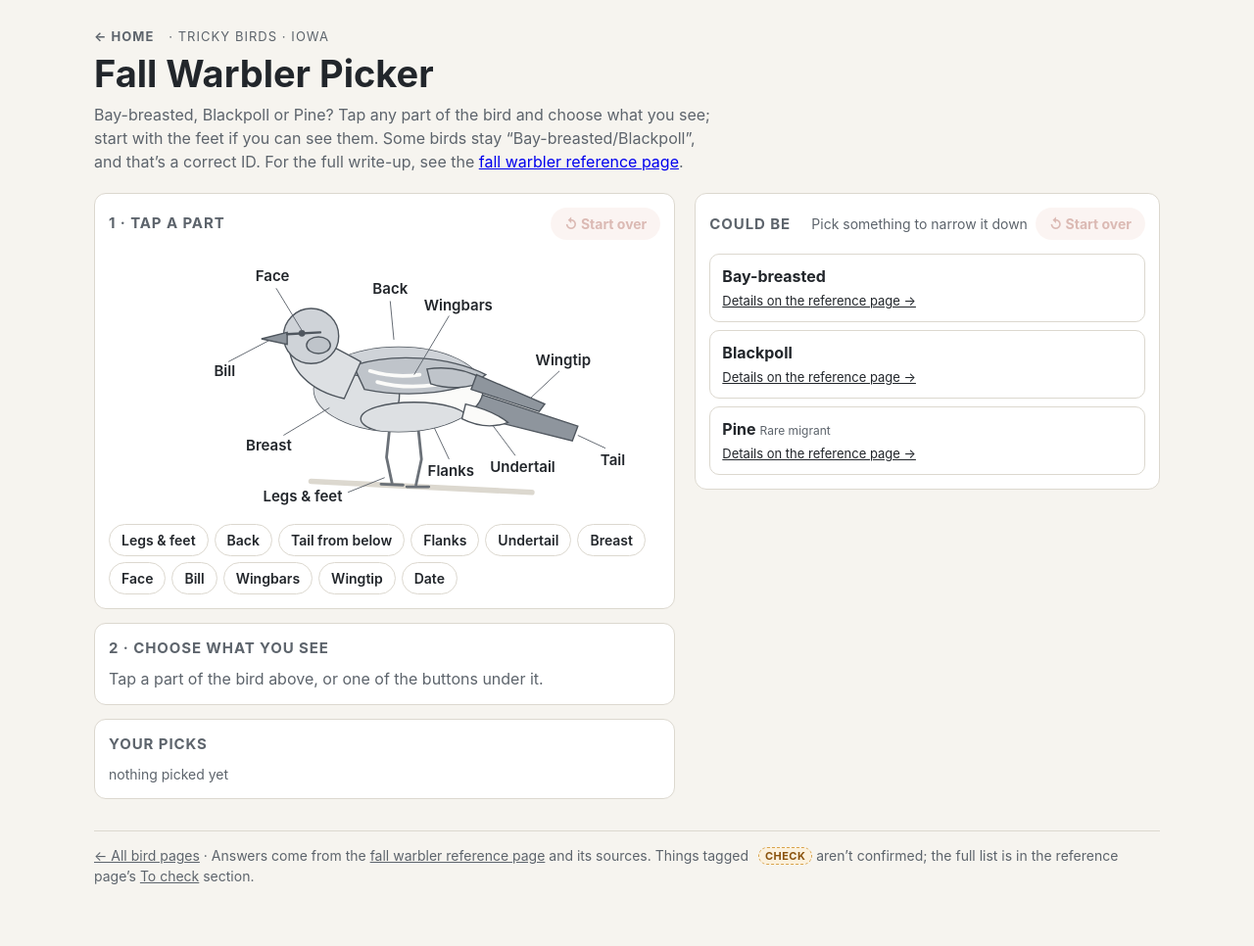
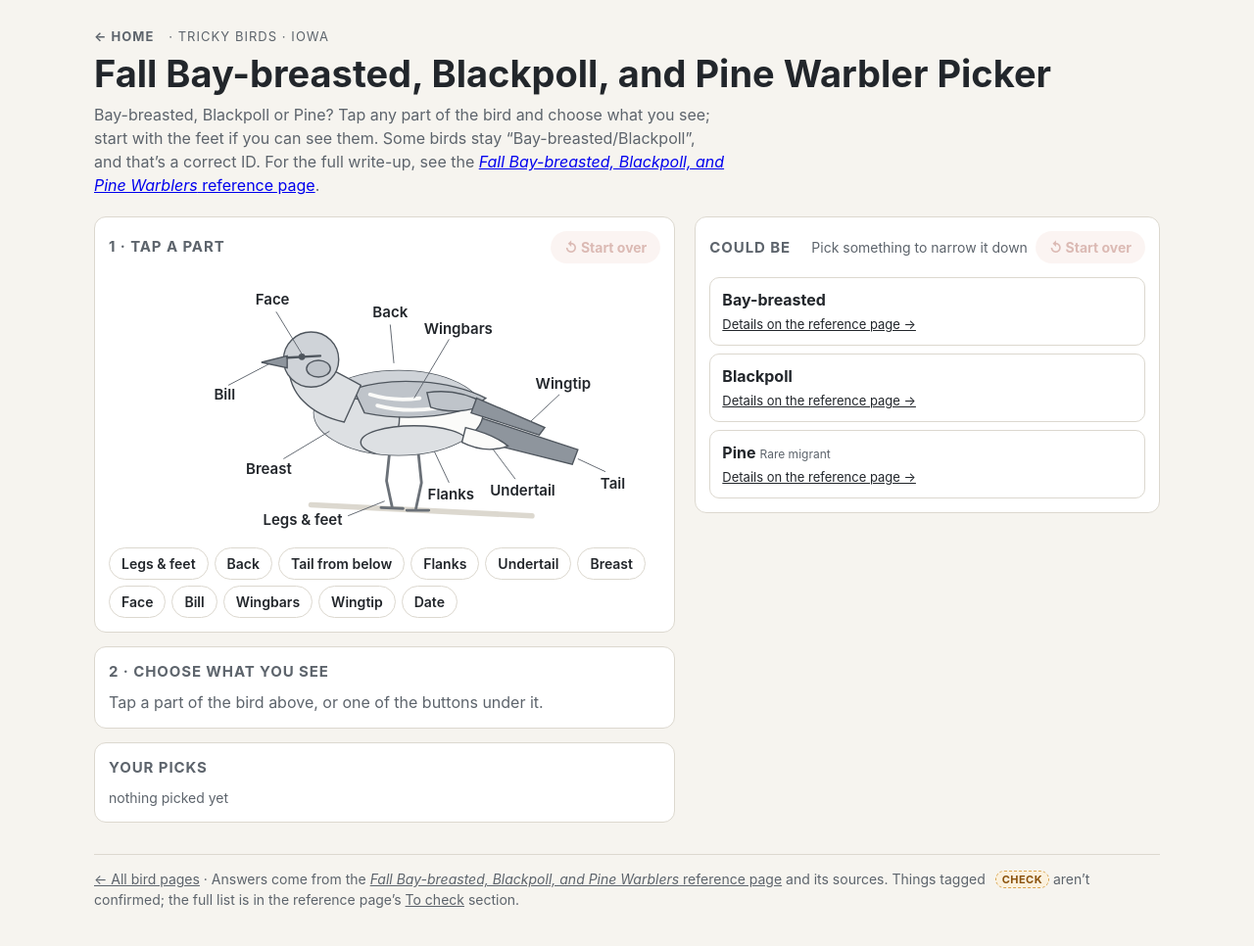
Before and after one commit to kevinripka-uiowa/bird-identify, a plain HTML site: page fall-warblers-picker.html in a window 1280 px wide. Shown: the whole page at 98% size. Drawn offline with Linux system fonts and the light colour scheme.

Commit message:
Rename fall warbler pages to Fall Bay-breasted, Blackpoll, and Pine Warblers
Co-Authored-By: Claude Opus 5.5 <noreply@anthropic.com>

```diff
--- a/fall-warblers-picker.html
+++ b/fall-warblers-picker.html
@@ -3,7 +3,7 @@
 <head>
 <meta charset="utf-8">
 <meta name="viewport" content="width=device-width, initial-scale=1">
-<title>Fall Warbler Picker</title>
+<title>Fall Bay-breasted, Blackpoll, and Pine Warbler Picker</title>
 <meta name="description" content="Tap parts of a fall warbler, pick what you see, and sort Bay-breasted, Blackpoll and Pine.">
 <link rel="stylesheet" href="picker.css">
 <style>
@@ -30,8 +30,8 @@
 <body>
 <main>
   <p class="kicker"><a class="home" href="index.html">← Home</a> · Tricky birds · Iowa</p>
-  <h1>Fall Warbler Picker</h1>
-  <p class="lede">Bay-breasted, Blackpoll or Pine? Tap any part of the bird and choose what you see; start with the feet if you can see them. Some birds stay “Bay-breasted/Blackpoll”, and that’s a correct ID. For the full write-up, see the <a href="fall-warblers.html">fall warbler reference page</a>.</p>
+  <h1>Fall Bay-breasted, Blackpoll, and Pine Warbler Picker</h1>
+  <p class="lede">Bay-breasted, Blackpoll or Pine? Tap any part of the bird and choose what you see; start with the feet if you can see them. Some birds stay “Bay-breasted/Blackpoll”, and that’s a correct ID. For the full write-up, see the <a href="fall-warblers.html"><em>Fall Bay-breasted, Blackpoll, and Pine Warblers</em> reference page</a>.</p>
 
   <div class="layout">
     <div class="stack">
@@ -59,7 +59,7 @@
     </section>
   </div>
 
-  <footer><a href="index.html">← All bird pages</a> · Answers come from the <a href="fall-warblers.html">fall warbler reference page</a> and its sources. Things tagged <span class="unsure">check</span> aren’t confirmed; the full list is in the reference page’s <a href="fall-warblers.html#to-check">To check</a> section.</footer>
+  <footer><a href="index.html">← All bird pages</a> · Answers come from the <a href="fall-warblers.html"><em>Fall Bay-breasted, Blackpoll, and Pine Warblers</em> reference page</a> and its sources. Things tagged <span class="unsure">check</span> aren’t confirmed; the full list is in the reference page’s <a href="fall-warblers.html#to-check">To check</a> section.</footer>
 </main>
 
 <div class="bar" id="bar"><span id="bar-text"></span><button type="button" class="clear">↺</button><a href="#results">See results ↓</a></div>
```
Also changed, not shown: fall-warblers.html (+3 -3 lines).
